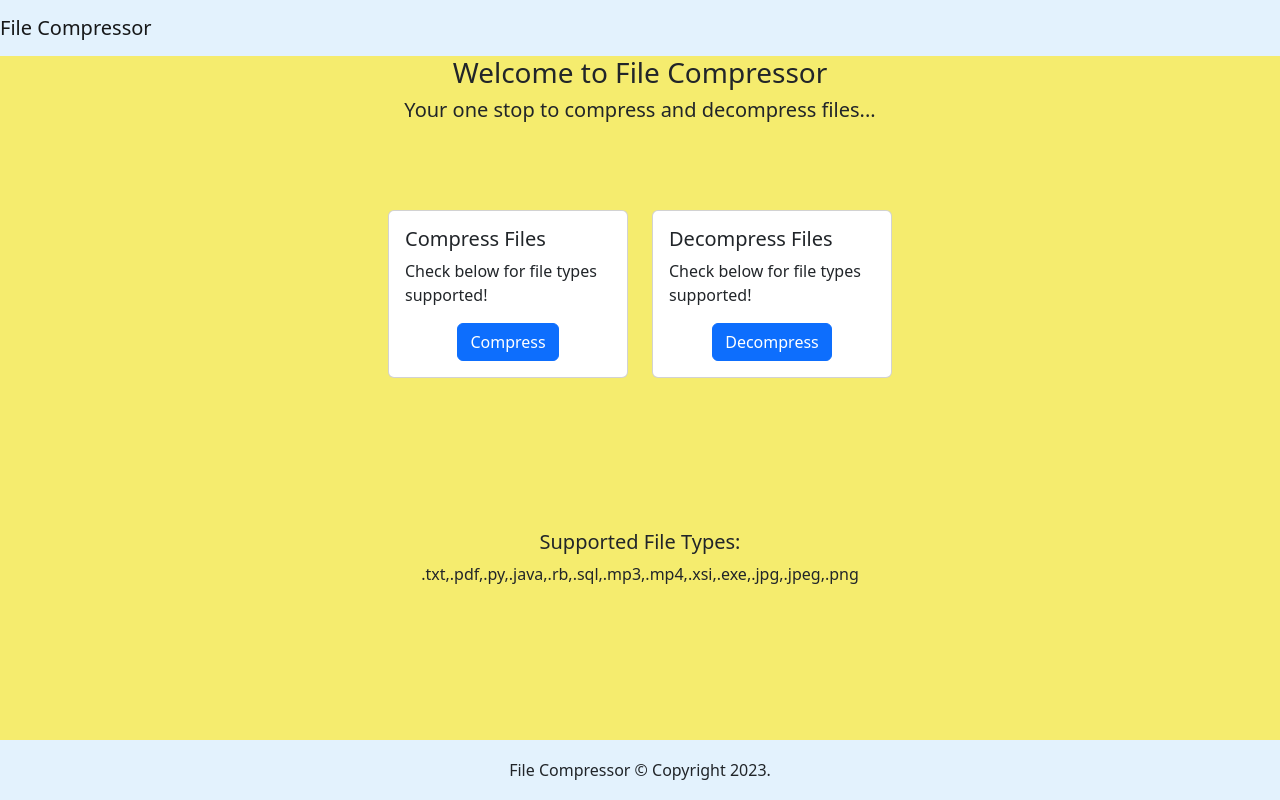
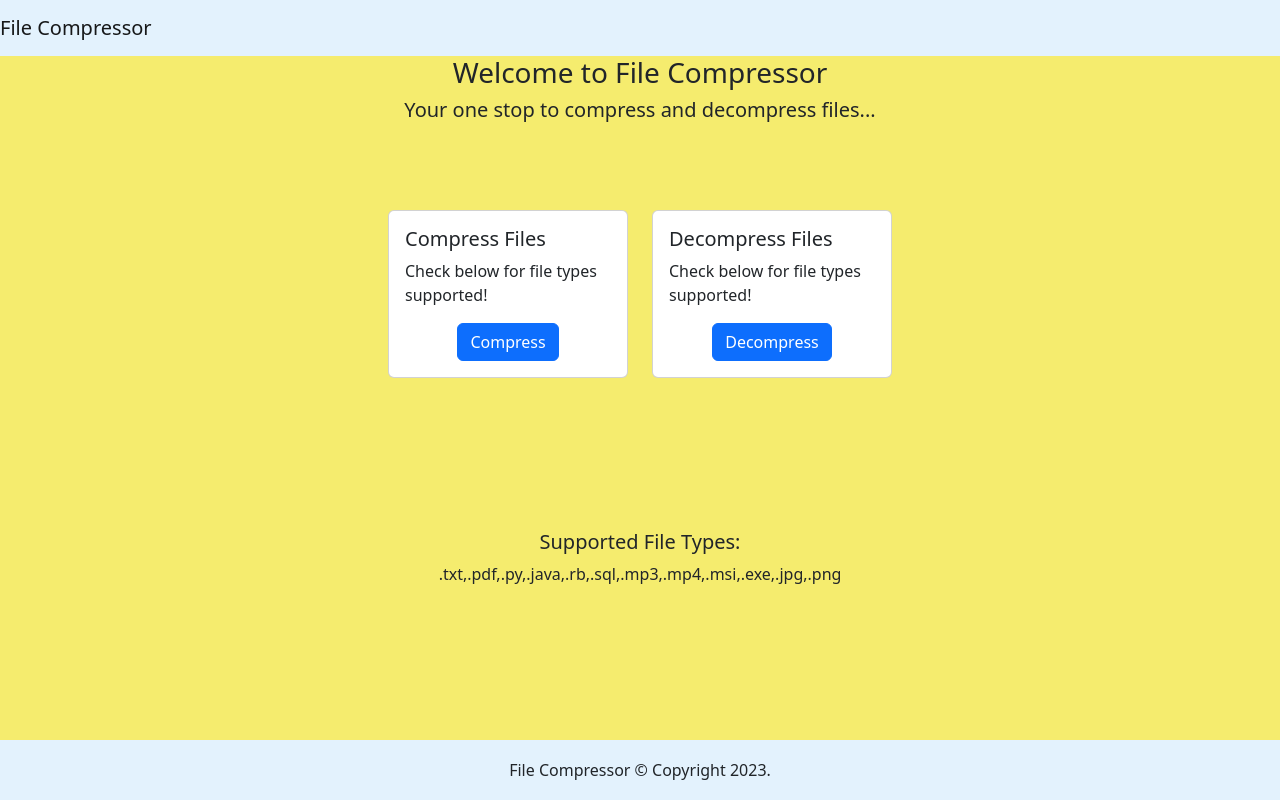
Before and after one commit to mugunthan-krishnan/file-compressor, a Flask app: page / in a window 1280 px wide. Run offline with Flask 2, Linux system fonts and the light colour scheme; parts of the project's set-up code (start-up, migrations or seed data) failed here and were passed over; some libraries are stand-ins or nearby versions.

Commit message:
Update home.html

```diff
--- a/FileCompresser/templates/home.html
+++ b/FileCompresser/templates/home.html
@@ -30,7 +30,7 @@
     </div>
     <div class="jumbotron">
         <h5 class="text-center">Supported File Types:</h5>
-        <p class="text-center">.txt,.pdf,.py,.java,.rb,.sql,.mp3,.mp4,.xsi,.exe,.jpg,.jpeg,.png</p>
+        <p class="text-center">.txt,.pdf,.py,.java,.rb,.sql,.mp3,.mp4,.msi,.exe,.jpg,.png</p>
     </div>
 </div>
 {% endblock %}
```
